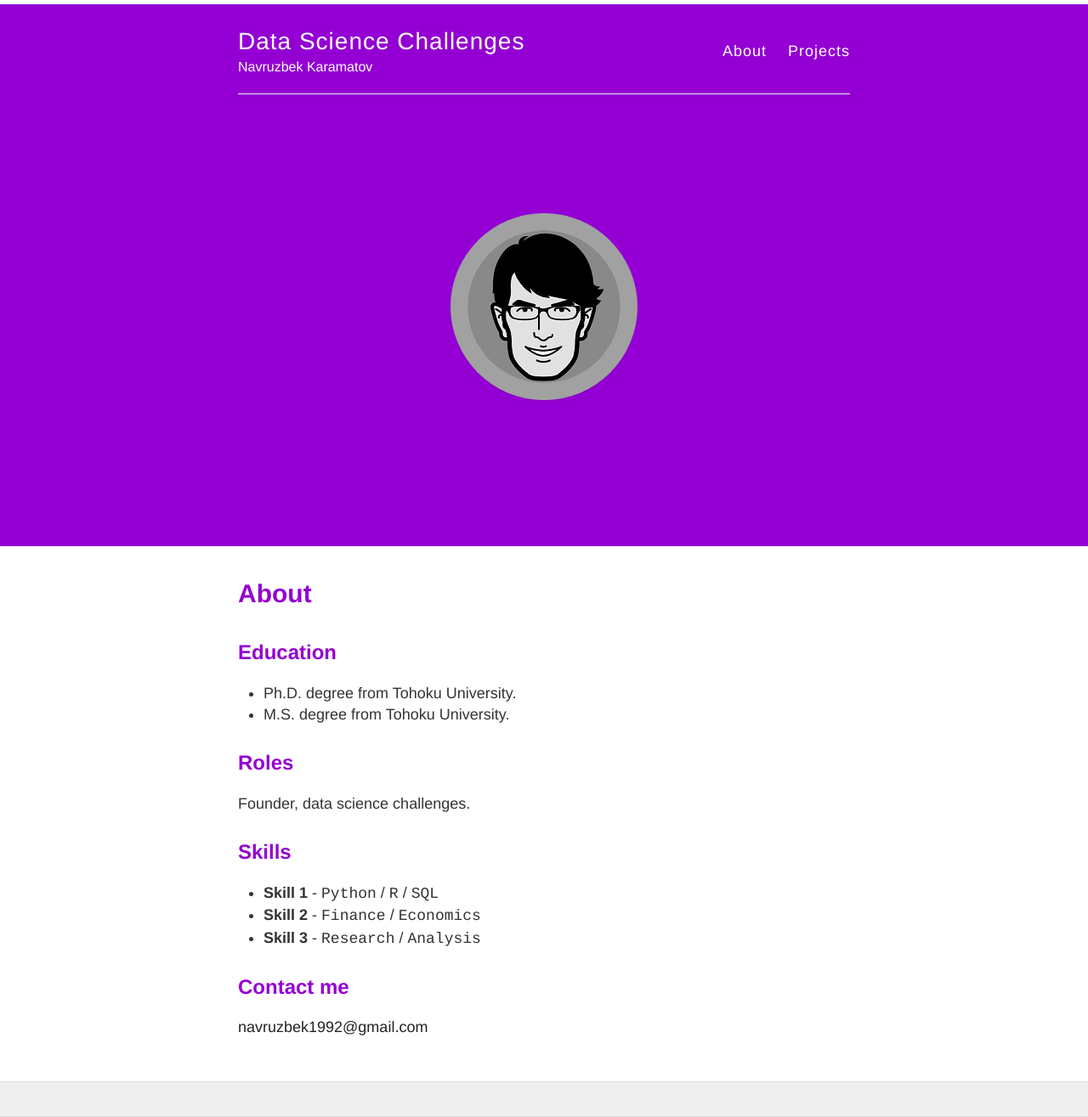
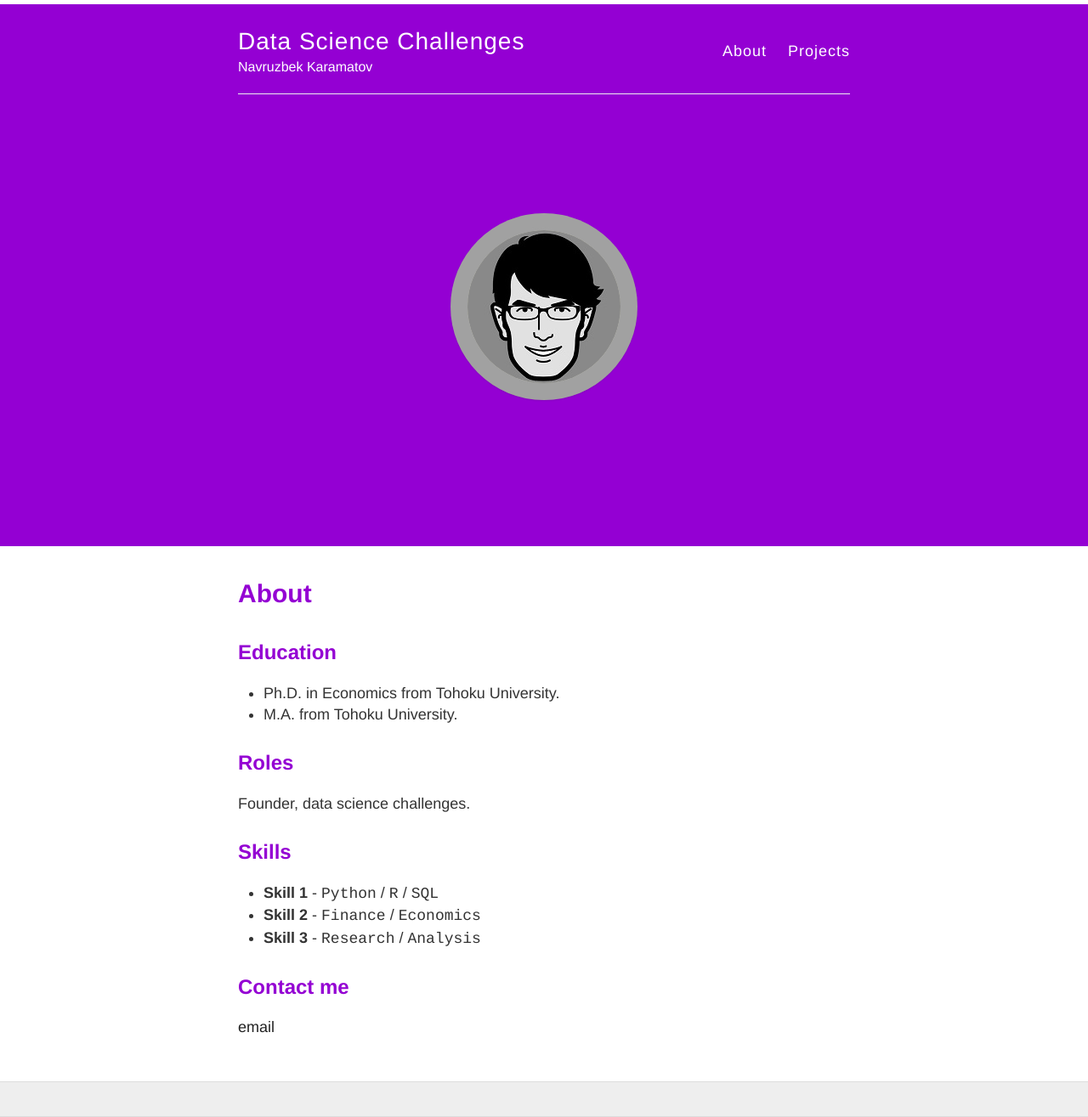
Before and after one commit to navruzbek1992/data_challenge, a Jekyll site: the page built from about.md, in a window 1280 px wide. Shown: the whole page at 85% size. Built offline with Jekyll 4.4.1, drawn with Linux system fonts in a browser that asks for light colours; nearby versions of some CDN libraries.

Commit message:
Update about.md

```diff
--- a/about.md
+++ b/about.md
@@ -7,8 +7,8 @@ permalink: /about/
 
 ## Education
 
-* Ph.D. degree from Tohoku University.
-* M.S. degree from Tohoku University.
+* Ph.D. in Economics from Tohoku University.
+* M.A. from Tohoku University.
 
 ## Roles
 
@@ -23,4 +23,4 @@ Founder, data science challenges.
 
 ## Contact me
 
-[navruzbek1992@gmail.com](mailto:navruzbek1992@gmail.com)
+[email](mailto:karamatov.navruzbek.p5@dc.tohoku.ac.jp)
```
